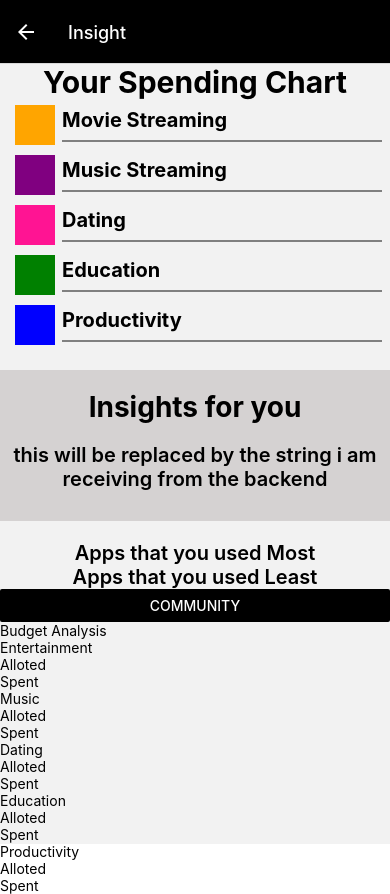
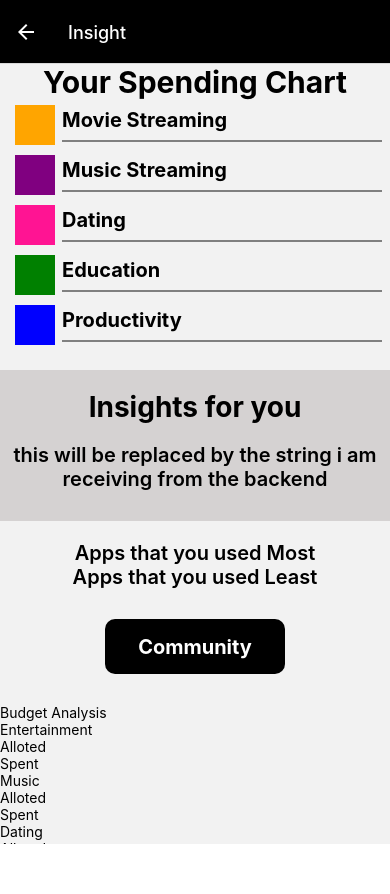
Before and after one commit to Latish705/subify, a React Native app: screen /Insight in a window 390 px wide. After the commit the page ends 844 px from the top, so only its background shows below. Built offline with nearby package versions, Linux system fonts and the light colour scheme.

Commit message:
insights changed

```diff
--- a/package.json
+++ b/package.json
@@ -11,6 +11,7 @@
   },
   "dependencies": {
     "@react-navigation/native-stack": "^6.9.18",
+    "axios": "^1.6.7",
     "react": "18.2.0",
     "react-native": "0.73.4",
     "react-native-safe-area-context": "^4.9.0",
--- a/src/screens/Insights.jsx
+++ b/src/screens/Insights.jsx
@@ -1,5 +1,5 @@
 import * as React from 'react';
-import { View, Text, StyleSheet, Button } from 'react-native';
+import { View, Text, StyleSheet, Button, TouchableOpacity, ScrollView } from 'react-native';
 
 
 
@@ -8,7 +8,7 @@ export default function Insight({ navigation, userId }) {
     // defineing user here
 
     return (
-        <View>
+        <ScrollView>
             <View>
                 <Text style={{ color: 'black', fontSize: 30, fontWeight: 'bold', textAlign: 'center', fontFamily: 'Inter'}}>
                     Your Spending Chart
@@ -83,16 +83,10 @@ export default function Insight({ navigation, userId }) {
             </View>
 
             <View>
-                <View>
-                    <Button
-                        title='Community'
-                        onPress={()=>{
-                            navigation.navigate('Community')
-                        }}
-
-                        color="black"
-                        style={{maxWidth: 20, maxWidth:100}}
-                    />
+                <View style={{display: 'flex', flexDirection: 'column', backgroundColor: 'black', height: 55, width: 180, alignSelf: 'center', justifyContent: 'center', alignItems: 'center', borderRadius: 10, margin: 30}}>
+                    <TouchableOpacity>
+                        <Text style={{ color: 'white', fontSize: 20, fontWeight: 'bold'}}>Community</Text>
+                    </TouchableOpacity>
                 </View>
                 <Text>
                     Budget Analysis
@@ -141,7 +135,7 @@ export default function Insight({ navigation, userId }) {
                 </View>
             </View>
 
-        </View>
+        </ScrollView>
     )
 }
 
@@ -176,5 +170,8 @@ const styles = StyleSheet.create({
         fontSize: 20,
         color: 'black',
         fontWeight: '600'
+    },
+    buttonComp: {
+        width: 30
     }
 })
```
Also changed, not shown: src/actions.jsx (added, +9 -0 lines), 1 other file (tests, documents, lock files or other folders).
